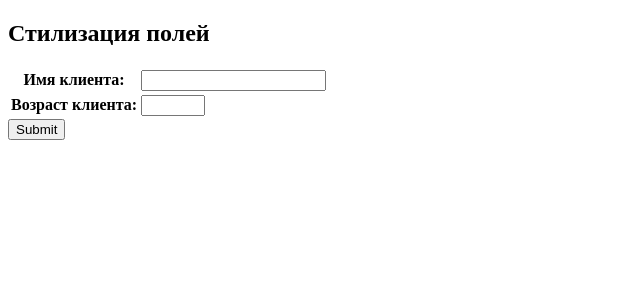
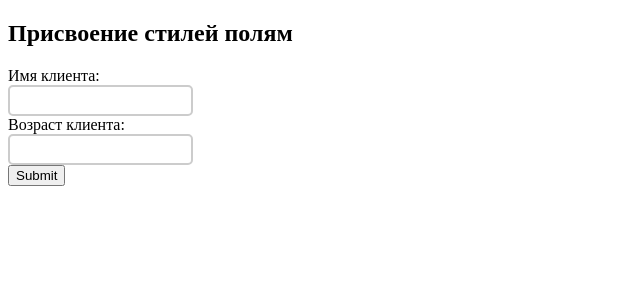
Before and after one commit to mikesk991/Web_1, a Django app: page / in a window 1280 px wide. Shown: the top 300 px of the page, without its empty margins (0-640 px from the left). Run offline with Django 4.2, Linux system fonts and the light colour scheme.

Commit message:
6.4.8 Присвоение стилей полям формы через установку стилей в виджетах

```diff
--- a/hello/firstapp/forms.py
+++ b/hello/firstapp/forms.py
@@ -2,7 +2,7 @@ from django import forms
 
 
 class UserForm(forms.Form):
-    name = forms.CharField(label="Имя клиента", min_length=3)
-    age = forms.IntegerField(label="Возраст клиента", min_value=1, max_value=100)
-    required_css_class = "field"
-    error_css_class = "error"
+    name = forms.CharField(label="Имя клиента",
+                           widget=forms.TextInput(attrs={"class": "myfield"}))
+    age = forms.IntegerField(label="Возраст клиента",
+                             widget=forms.NumberInput(attrs={"class": "myfield"}))
--- a/hello/templates/firstapp/index.html
+++ b/hello/templates/firstapp/index.html
@@ -4,18 +4,28 @@
     <meta charset="UTF-8">
     <title>Фopмa Django!</title>
     <style>
-    .field{font-weight:bold;}
-    .error{color:red}
+        .myfield {
+            border: 2px solid #ccc;
+            border-radius:5px;
+            height:25px;
+            width:200px
+            margin: 10px 10px 10px 0;
+        }
     </style>
 </head>
 
 <body class="container">
-<h2>Стилизация полей</h2>
-    <form method="POST" novalidate>
+<h2>Присвоение стилей полям</h2>
+    <form method="POST">
         {% csrf_token %}
-    <table>
-        {{ form }}
-    </table>
+    <div>
+    {% for field in form %}
+    <div class="row">
+        {{ field.label_tag }}
+        <div class="col-md-10">{{ field }}</div>
+    </div>
+    {% endfor %}
+    </div>
     <input type="submit" vаluе="Отправить" >
     </form>
 </body>
```
